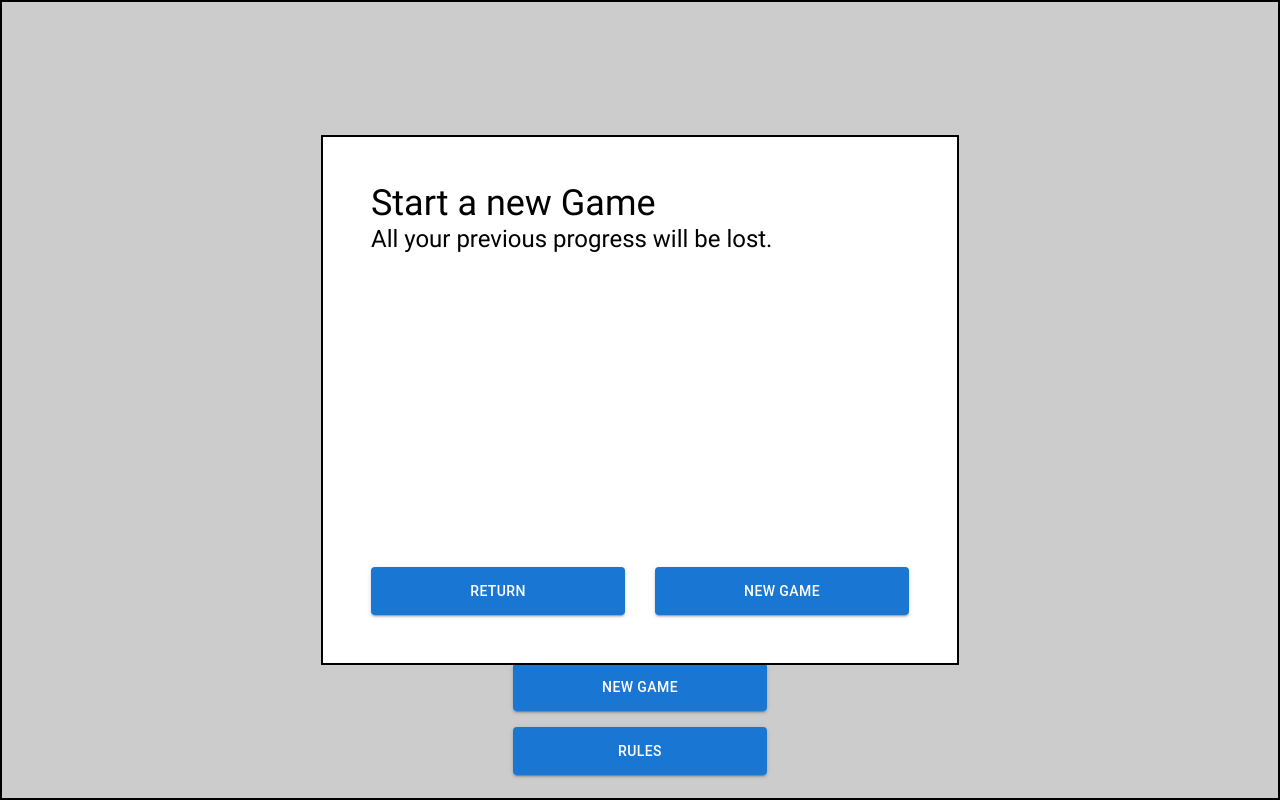
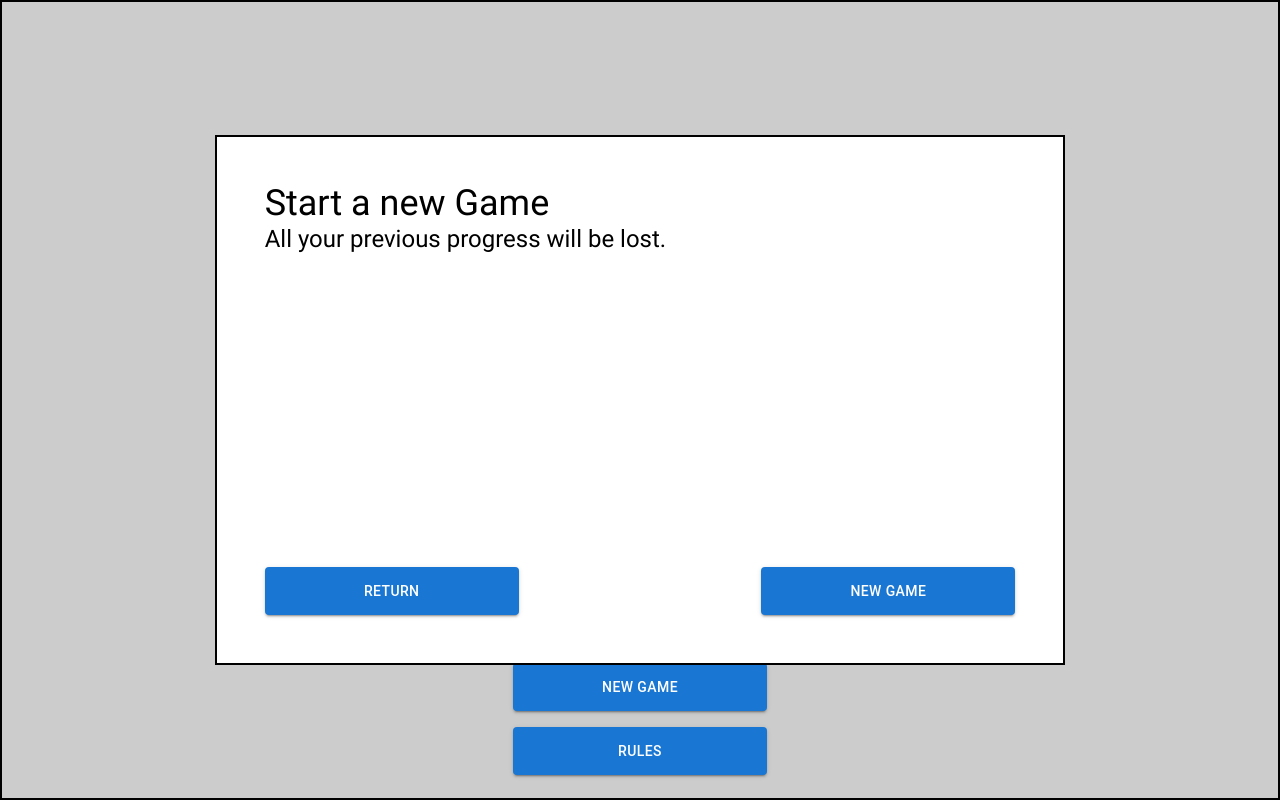
Before and after one commit to Djimovanberlo/ancient-basement, a React (Create React App) app: page / in a window 1280 px wide. Both pictures are taken after a click on the button "NEW GAME". Built offline with nearby package versions, Linux system fonts and the light colour scheme.

Commit message:
quick adjustment

```diff
--- a/src/components/modal/style.scss
+++ b/src/components/modal/style.scss
@@ -1,6 +1,6 @@
 .modal {
   z-index: 2;
-  grid-column: 4 / 10;
+  grid-column: 3 / 11;
   grid-row: 3/ 11;
   border: 2px solid black;
   background-color: white;
```
